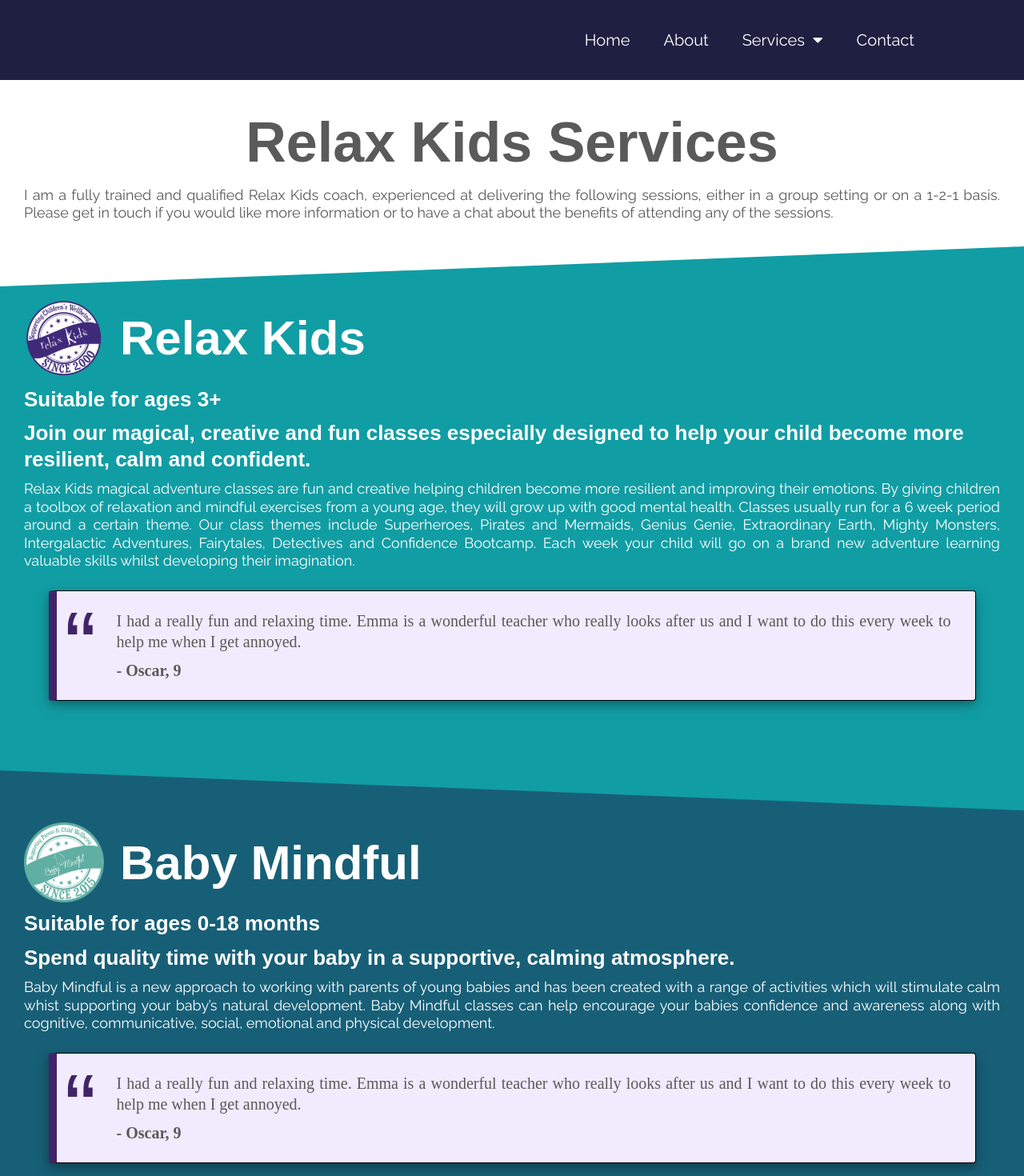
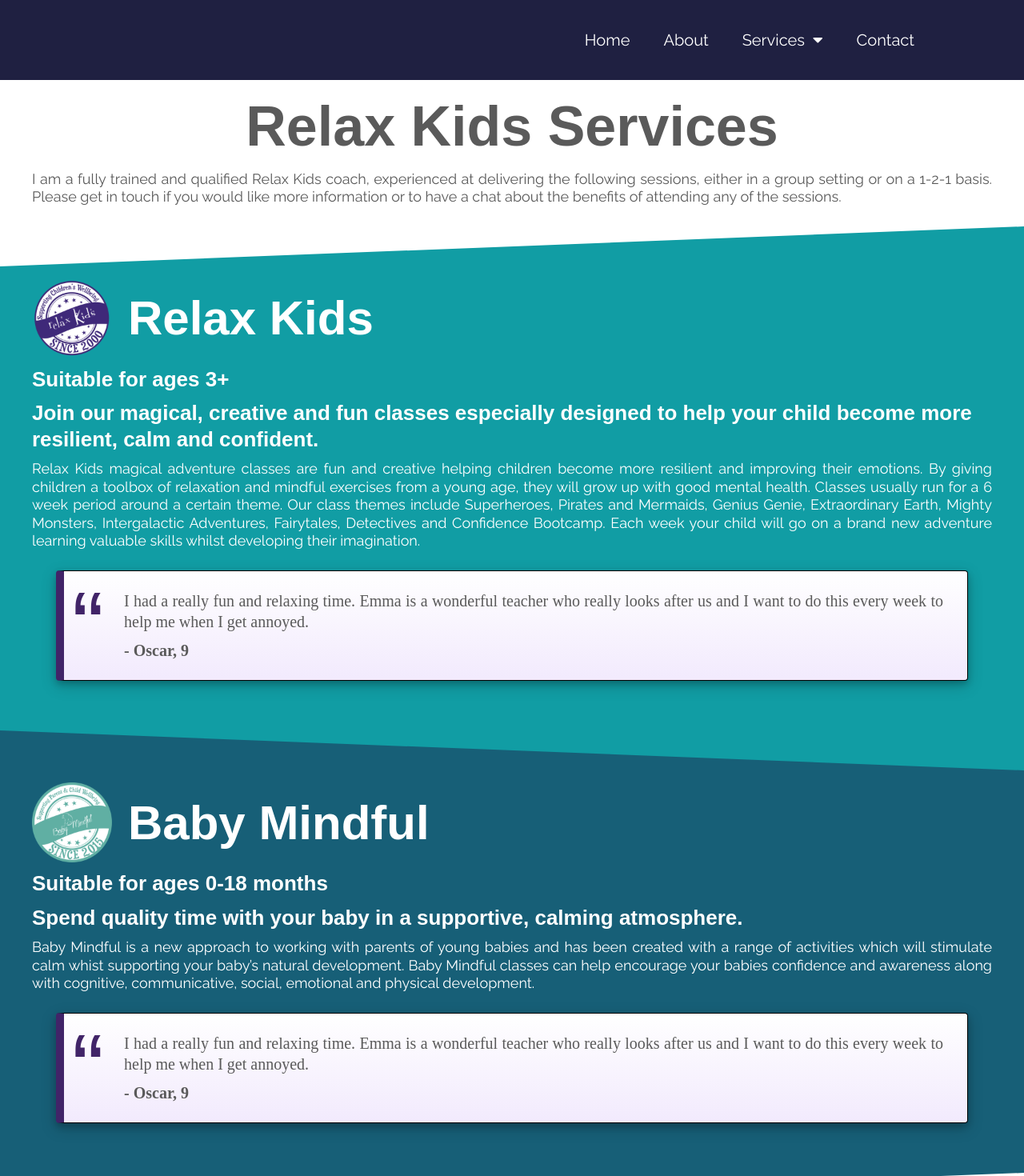
Before and after one commit to StevieV1903/relax_website, a React (Create React App) app: page /service-1 in a window 1280 px wide. Shown: the top 1470 px of the page at 80% size. Built offline with nearby package versions, Linux system fonts and the light colour scheme; a web font is replaced by a local one.

Commit message:
adjusted padding and margins on Service1 page and contact page

```diff
--- a/src/App.css
+++ b/src/App.css
@@ -21,7 +21,7 @@
   /* background: linear-gradient(to right, red , blue); */
   position:relative;
   color: white;
-  padding: 15px 30px 40px 30px;
+  padding: 15px 40px;
 }
 .green-diagonal{
   width: 0;
@@ -51,7 +51,7 @@
 .sapphire-text{
   height: auto;
   color: white;
-  padding: 15px 30px 40px 30px;
+  padding: 15px 40px;
   margin-bottom: 50px;
 }
 
@@ -70,7 +70,7 @@
   background: white;
   overflow:hidden;
   color: #5a5a5a;
-  padding: 15px 30px 20px 30px;
+  padding: 15px 40px;
 }
 
 hr {
@@ -81,7 +81,7 @@
 
 .service2, .service3, .service4 {
   font-size: 20px;
-  padding: 20px;
+  padding: 30px;
   line-height: 1.5;
   min-height: 79vh;
   text-align: justify;
@@ -154,7 +154,8 @@
   box-shadow: 0 4px 8px 0 rgba(0, 0, 0, 0.2), 0 6px 20px 0 rgba(0, 0, 0, 0.19);
   line-height: 1.3;
   position: relative;
-  background:#f2eafd;
+  background-image: linear-gradient(white, #f2eafd);
+  /* background:#f2eafd; */
   border-radius: 4px;
 }
 blockquote::before{
--- a/src/components/PartnerGallery.css
+++ b/src/components/PartnerGallery.css
@@ -8,7 +8,7 @@
     color: #5a5a5a;
     line-height: 1.5;
     text-align: justify;
-    padding: 20px;
+    padding: 15px 40px;
 
   }
   .gallery-container {
--- a/src/pages/Contact.css
+++ b/src/pages/Contact.css
@@ -7,8 +7,8 @@
     text-align: justify;
   }
 
-  .contact-intro {
-    padding: 20px;
+.contact-intro {
+    padding: 15px 40px;
   }
 
 .contact-diagonal {
@@ -18,20 +18,22 @@
     border-left: 100vw solid transparent;
   }
 
-  .contact-info-container {
+.contact-info-container {
       display: grid;
-      grid-template-columns: 1fr 5fr;
+      grid-template-columns: auto 1fr;
+      grid-gap: 10px;
       width: 50%;
-      margin: 10px;
+      margin: 10px 40px;
       align-content: center;
-  }
 
-  .contact-info-container i {
+}
+
+.contact-info-container i {
     font-size: 35px;
     float: right;
     margin-right: 20px;
 
-  }
+}
 
 .contact-item {
     align-self: center;
--- a/src/pages/Service1.css
+++ b/src/pages/Service1.css
@@ -1,7 +1,7 @@
 .service1-container {
     background-color: white;
     font-size: 18px;
-    padding-top: 20px;
+    /* padding-top: 20px; */
     line-height: 1.25;
     text-align: justify;
   }
```
